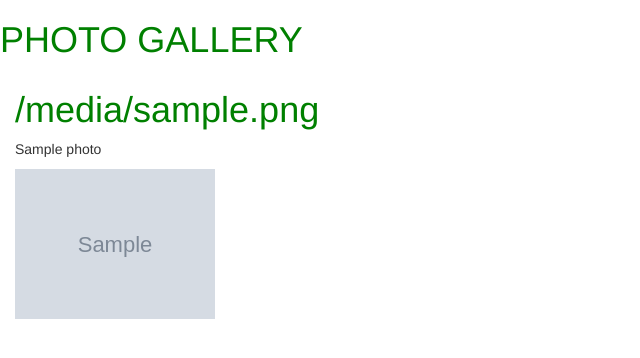
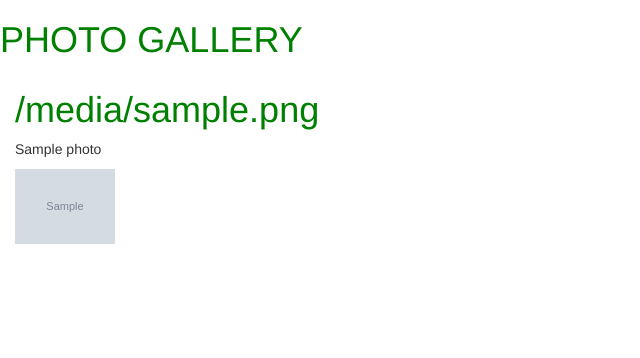
Before and after one commit to sandrineTuyizere/Personal-Galleries-App, a Django app: template galleries/templates/galler.html in a window 1280 px wide. Shown: the part 52-410 px from the top of the page, without its empty margins (0-640 px from the left). Run offline with Django 3.2, Linux system fonts and the light colour scheme; the template is opened without the code that fills it: most values are stand-ins (such as "Sample title", 1, 10 or a date in 2020); grey boxes marked "Sample" are stand-in pictures; some libraries are stand-ins or nearby versions.

Commit message:
modifying

```diff
--- a/galleries/templates/galler.html
+++ b/galleries/templates/galler.html
@@ -5,7 +5,7 @@
 <div class="col-xs-4 col-sm-4 col-md-4 col-lg-4">
     <h1>{{photo.photographer}}</h1>
     <p>{{photo.name}}</p>
-    <img src="{{photo_item.image.url}}" data-toggle="modal" class="img-responsive" alt="Image" style="max-width: 200px;">
+    <img src="{{photo_item.image.url}}" data-toggle="modal" class="img-responsive" alt="Image" style="max-width: 100px;">
 </div>
 {% empty %}
 <div class="row">
```
